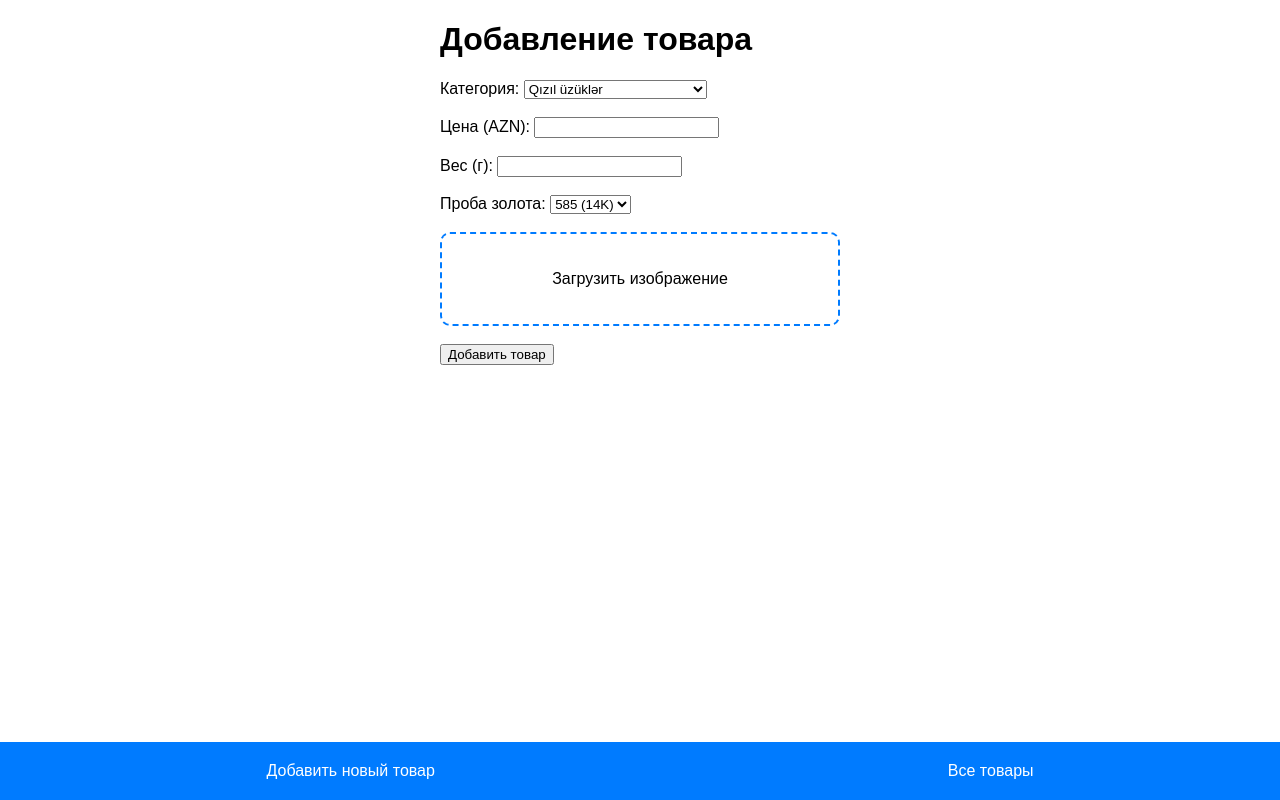
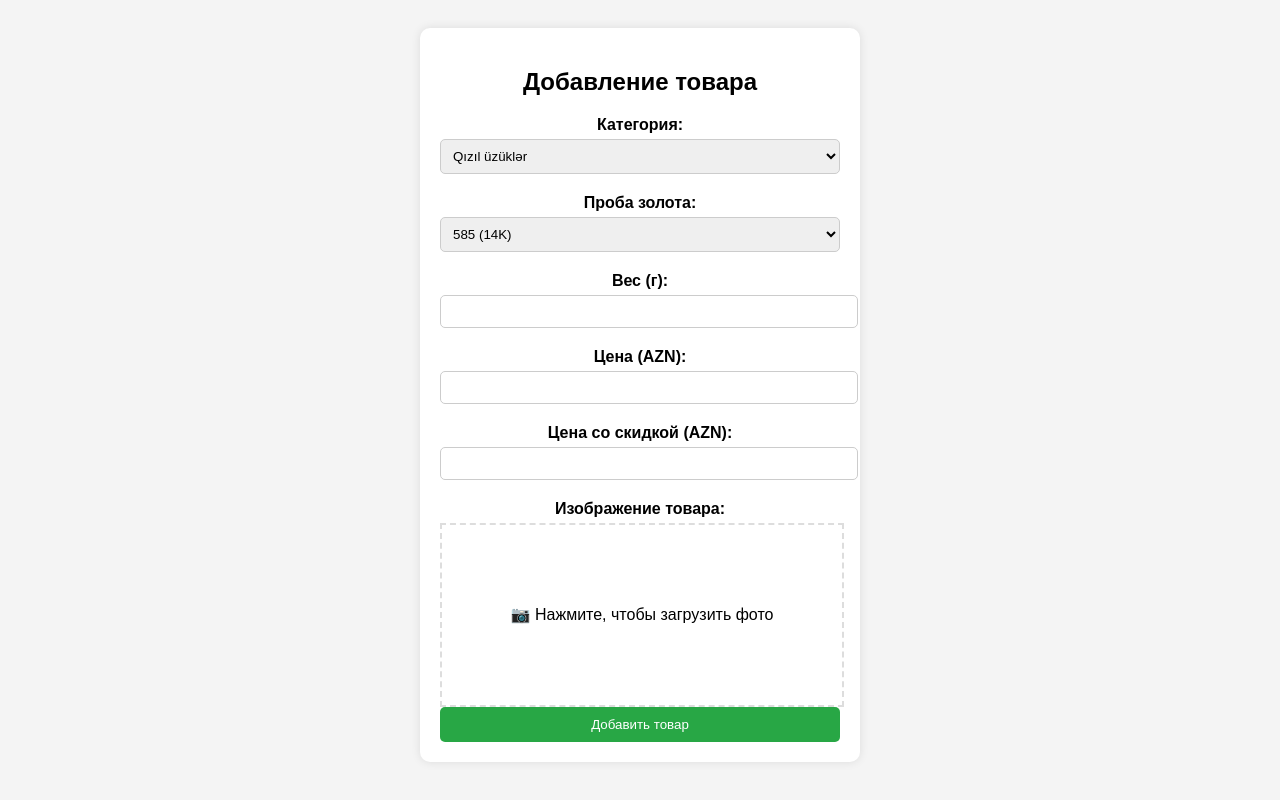
Before and after one commit to alikitto/webkaral, a Flask app: page / in a window 1280 px wide. Run offline with Flask 3, Linux system fonts and the light colour scheme.

Commit message:
Update index.html

```diff
--- a/templates/index.html
+++ b/templates/index.html
@@ -3,111 +3,134 @@
 <head>
     <meta charset="UTF-8">
     <meta name="viewport" content="width=device-width, initial-scale=1.0">
-    <title>Добавление товара</title>
+    <title>Добавить товар</title>
     <style>
         body {
             font-family: Arial, sans-serif;
-            margin: 20px;
-            padding-bottom: 70px;
+            text-align: center;
+            padding: 20px;
+            background-color: #f4f4f4;
         }
         .container {
             max-width: 400px;
-            margin: auto;
+            margin: 0 auto;
+            background: white;
+            padding: 20px;
+            border-radius: 10px;
+            box-shadow: 0px 0px 10px rgba(0, 0, 0, 0.1);
         }
-        .file-upload {
+        label {
+            display: block;
+            margin: 10px 0 5px;
+            font-weight: bold;
+        }
+        select, input {
+            width: 100%;
+            padding: 8px;
+            margin-bottom: 10px;
+            border: 1px solid #ccc;
+            border-radius: 5px;
+        }
+        .image-upload-box {
+            width: 100%;
+            height: 180px;
+            border: 2px dashed #ddd;
             display: flex;
-            flex-direction: column;
             align-items: center;
             justify-content: center;
-            border: 2px dashed #007bff;
-            padding: 20px;
-            border-radius: 10px;
-            text-align: center;
+            flex-direction: column;
+            cursor: pointer;
+            position: relative;
+        }
+        .image-upload-box img {
+            max-width: 100%;
+            max-height: 140px;
+            display: none;
+            margin-top: 10px;
+            border-radius: 5px;
+        }
+        .remove-image {
+            display: none;
+            margin-top: 5px;
+            color: red;
+            cursor: pointer;
+            font-size: 14px;
+        }
+        button {
+            background: #28a745;
+            color: white;
+            border: none;
+            padding: 10px;
+            width: 100%;
+            border-radius: 5px;
             cursor: pointer;
         }
-        .file-upload input {
-            display: none;
-        }
-        .file-upload img {
-            max-width: 100%;
-            height: auto;
-            display: none;
-            margin-top: 10px;
-        }
-        .bottom-menu {
-            position: fixed;
-            bottom: 0;
-            left: 0;
-            width: 100%;
-            background: #007bff;
-            padding: 10px;
-            display: flex;
-            justify-content: space-around;
-        }
-        .bottom-menu a {
-            color: white;
-            text-decoration: none;
-            font-size: 16px;
-            padding: 10px;
-        }
-        .hidden {
-            display: none;
+        button:hover {
+            background: #218838;
         }
     </style>
 </head>
 <body>
     <div class="container">
-        <h1>Добавление товара</h1>
+        <h2>Добавление товара</h2>
         <form id="productForm" action="/add-product" method="POST" enctype="multipart/form-data">
+
             <label for="category">Категория:</label>
-            <select id="category" name="category" required>
+            <select id="category" name="category">
                 <option value="126">Qızıl üzüklər</option>
                 <option value="132">Qızıl sırqalar</option>
                 <option value="140">Qızıl seplər</option>
                 <option value="138">Qızıl qolbaqlar</option>
                 <option value="144">Qızıl komplektlər və dəstlər</option>
-            </select><br><br>
+            </select>
+
+            <label for="gold_purity">Проба золота:</label>
+            <select id="gold_purity" name="gold_purity">
+                <option value="105">585 (14K)</option>
+                <option value="106">750 (18K)</option>
+            </select>
+
+            <label for="weight">Вес (г):</label>
+            <input type="number" step="0.01" id="weight" name="weight" required>
 
             <label for="price">Цена (AZN):</label>
-            <input type="number" id="price" name="price" step="0.01" required><br><br>
+            <input type="number" step="0.01" id="price" name="price" required>
 
-            <label for="weight">Вес (г):</label>
-            <input type="number" id="weight" name="weight" step="0.01" required><br><br>
+            <label for="sale_price">Цена со скидкой (AZN):</label>
+            <input type="number" step="0.01" id="sale_price" name="sale_price">
 
-            <label for="gold_purity">Проба золота:</label>
-            <select id="gold_purity" name="gold_purity" required>
-                <option value="105">585 (14K)</option>
-                <option value="106">750 (18K)</option>
-                <option value="875">875 (21K)</option>
-            </select><br><br>
-
-            <div class="file-upload" onclick="document.getElementById('imageUpload').click();">
-                <p>Загрузить изображение</p>
-                <input type="file" id="imageUpload" name="image" accept="image/*" required>
-                <img id="preview" alt="Предпросмотр">
-            </div><br>
+            <label>Изображение товара:</label>
+            <div class="image-upload-box" onclick="document.getElementById('image').click();">
+                <p>📷 Нажмите, чтобы загрузить фото</p>
+                <input type="file" id="image" name="image" accept="image/*" style="display: none;">
+                <img id="previewImage" alt="Превью изображения">
+                <span class="remove-image" onclick="removeImage()">Удалить фото</span>
+            </div>
 
             <button type="submit">Добавить товар</button>
         </form>
     </div>
 
-    <div class="bottom-menu">
-        <a href="/">Добавить новый товар</a>
-        <a href="/products">Все товары</a>
-    </div>
-
     <script>
-        document.getElementById('imageUpload').addEventListener('change', function(event) {
+        document.getElementById("image").addEventListener("change", function(event) {
             const file = event.target.files[0];
             if (file) {
                 const reader = new FileReader();
                 reader.onload = function(e) {
-                    document.getElementById('preview').src = e.target.result;
-                    document.getElementById('preview').style.display = 'block';
-                }
+                    const previewImage = document.getElementById("previewImage");
+                    previewImage.src = e.target.result;
+                    previewImage.style.display = "block";
+                    document.querySelector(".remove-image").style.display = "block";
+                };
                 reader.readAsDataURL(file);
             }
         });
+
+        function removeImage() {
+            document.getElementById("image").value = "";
+            document.getElementById("previewImage").style.display = "none";
+            document.querySelector(".remove-image").style.display = "none";
+        }
     </script>
 </body>
 </html>
```
